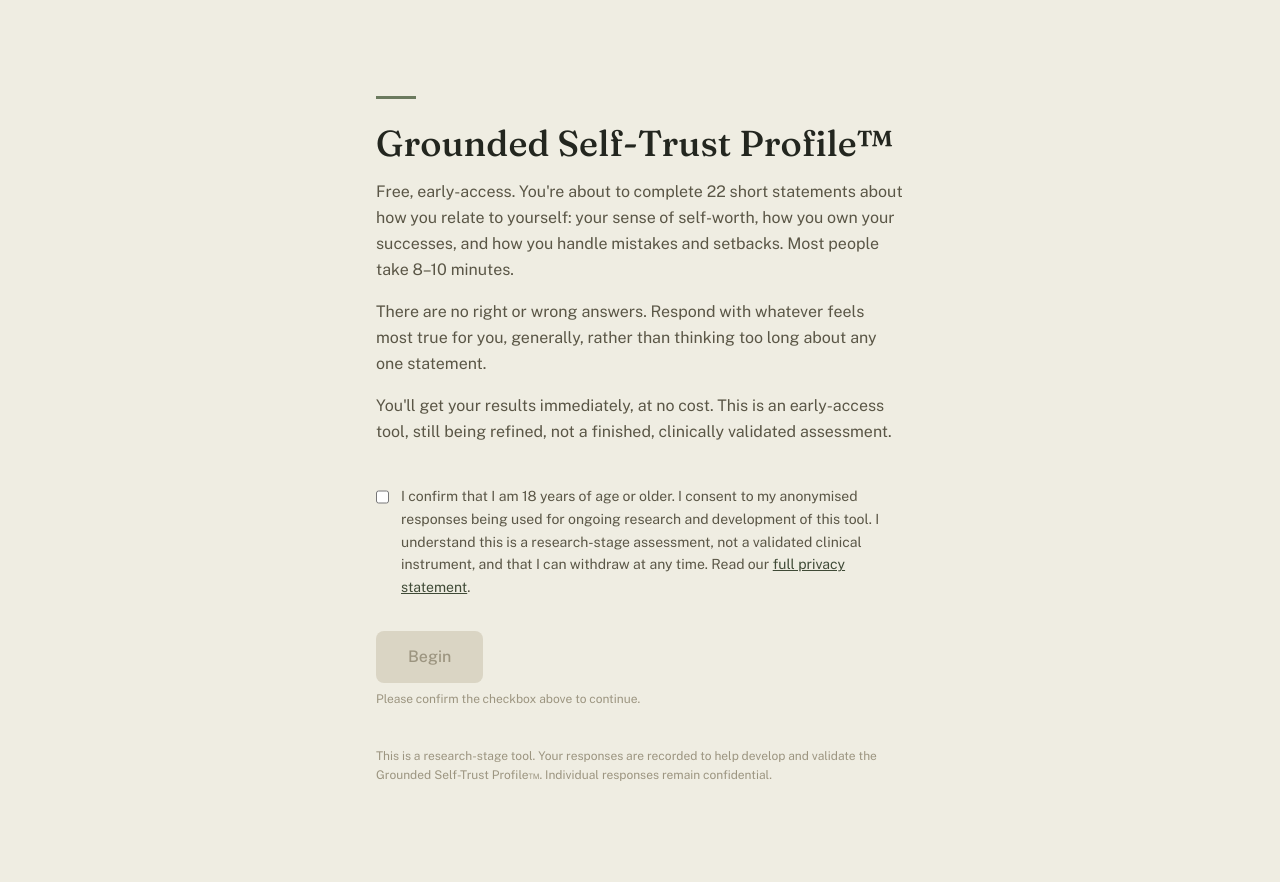
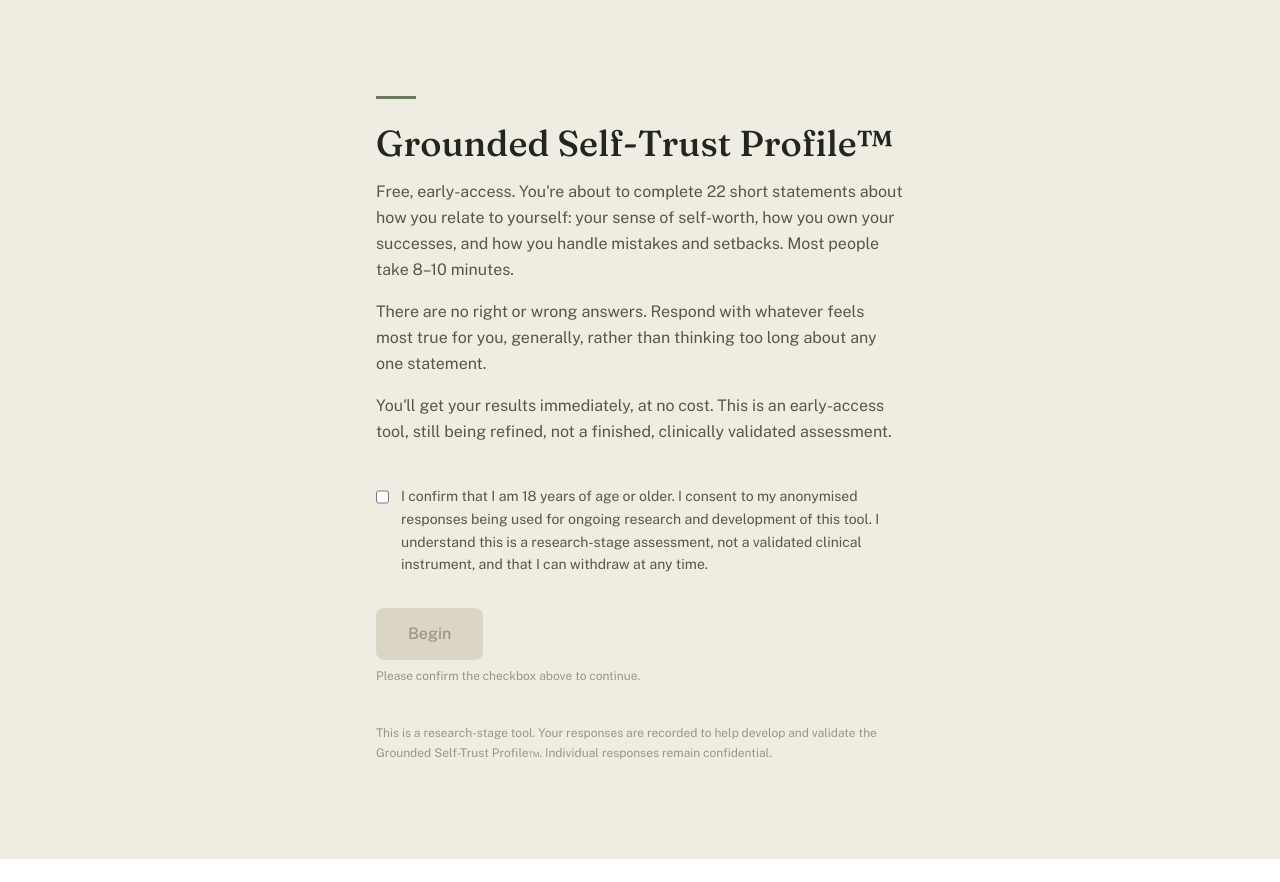
Before and after one commit to DrJakiWS/gstp-beta, a React (Vite) app: page / in a window 1280 px wide. After the commit the page ends 859 px from the top, so only its background shows below. Built offline with nearby package versions, Linux system fonts and the light colour scheme.

Commit message:
Remove privacy statement link from consent text
Removed the link to the full privacy statement from the consent text.

```diff
--- a/src/App.jsx
+++ b/src/App.jsx
@@ -589,10 +589,7 @@ function IntroScreen({ researchConsent, setResearchConsent, onStart, itemCount }
         <span className="text-sm text-[#5A5646] leading-relaxed">
           I confirm that I am 18 years of age or older. I consent to my anonymised responses being used
           for ongoing research and development of this tool. I understand this is a research-stage
-          assessment, not a validated clinical instrument, and that I can withdraw at any time. Read our{" "}
-          <a href="/privacy.html" target="_blank" rel="noreferrer" className="underline text-[#3F4A36]">
-            full privacy statement
-          </a>.
+          assessment, not a validated clinical instrument, and that I can withdraw at any time.
         </span>
       </label>
 
```
